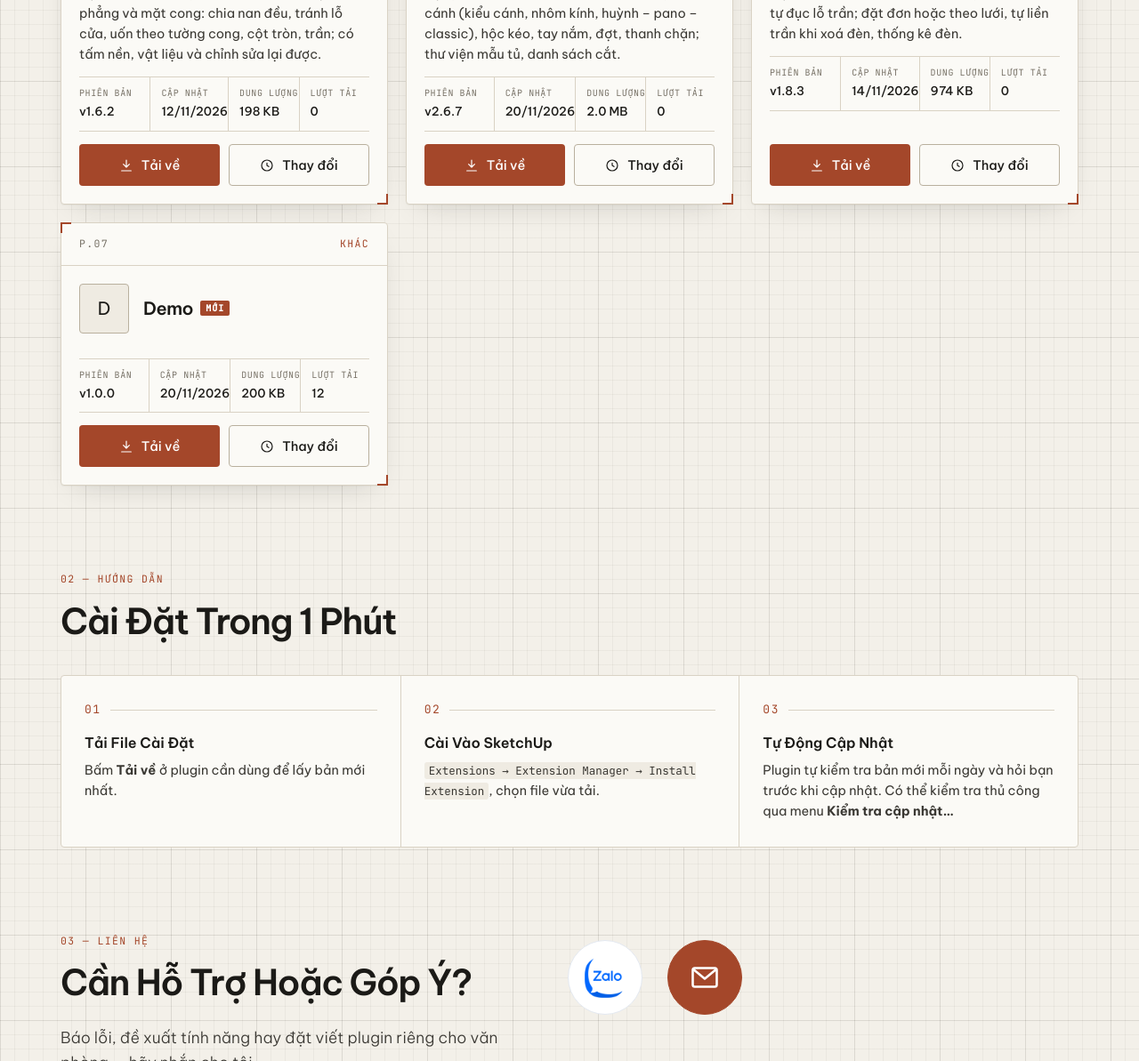
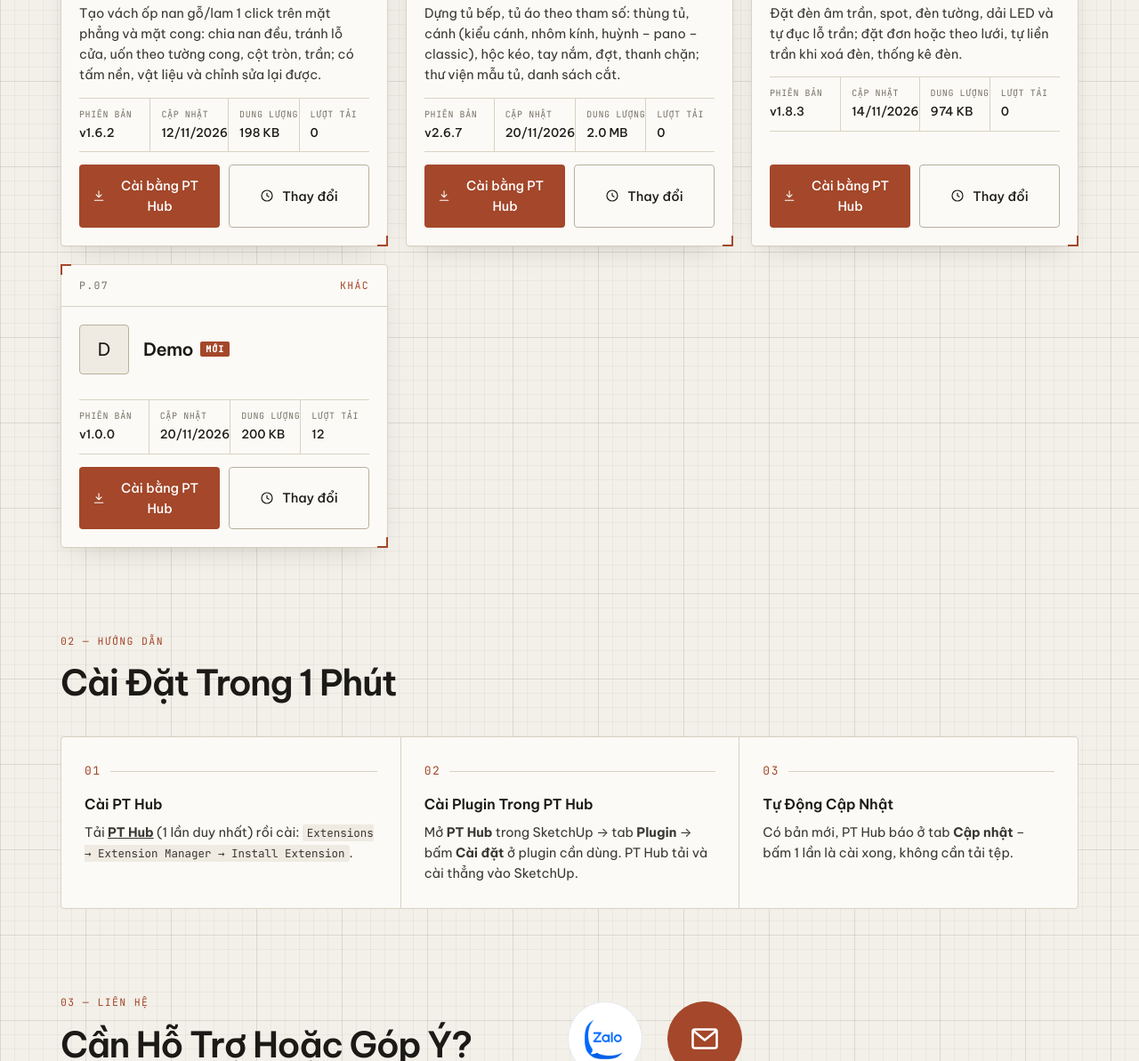
Before and after one commit to doanphutien00-afk/doanphutien00-afk.github.io, a plain HTML site: page index.html in a window 1280 px wide. Shown: the part 1541-2734 px from the top of the page at 89% size. Drawn offline with Linux system fonts and the light colour scheme.

Commit message:
Plugin PT cài qua PT Hub (trang web chỉ tải PT Hub); PT Hub 2.2.1
Co-Authored-By: Claude Opus 5.5 <noreply@anthropic.com>
Claude-Session: https://claude.ai/code/session_0191qHTNoYc7owyz9ntJPz2b

```diff
--- a/index.html
+++ b/index.html
@@ -150,6 +150,10 @@ h3{font-family:var(--serif); font-weight:600; font-size:20px; line-height:1.2; m
 .actions{display:flex; gap:10px; margin-top:auto}
 .actions .btn{flex:1; justify-content:center; padding:11px 14px}
 .log{border-top:1px dashed var(--line-2); padding-top:6px}
+.hubhint{margin-top:12px;padding:12px 14px;border:1px solid var(--accent);border-radius:var(--r);background:color-mix(in srgb,var(--accent) 8%,transparent);animation:hh .35s var(--ease) both}
+.hubhint p{margin:0 0 10px;font-size:14px;color:var(--ink-2)}
+.hh-act{display:flex;gap:8px}.hh-act .btn{flex:1;justify-content:center;padding:8px 12px}
+@keyframes hh{from{opacity:0;transform:translateY(-6px)}to{opacity:1;transform:none}}
 .rel{padding:12px 0; border-bottom:1px solid var(--line)}
 .rel:last-child{border-bottom:0}
 .rel-top{display:flex; justify-content:space-between; gap:10px; font-size:12px}
@@ -417,9 +421,11 @@ const I18N = {
     demo:"Đang hiển thị dữ liệu mẫu. Trên GitHub Pages trang sẽ lấy phiên bản thật.",
     err:"Không kết nối được máy chủ phiên bản. Vui lòng tải lại sau ít phút.",
     sec_install_k:"Hướng dẫn", sec_install:"Cài đặt trong 1 phút",
-    s1_t:"Tải file cài đặt", s1_d:"Bấm <b>Tải về</b> ở plugin cần dùng để lấy bản mới nhất.",
-    s2_t:"Cài vào SketchUp", s2_d:"<code>Extensions → Extension Manager → Install Extension</code>, chọn file vừa tải.",
-    s3_t:"Tự động cập nhật", s3_d:"Plugin tự kiểm tra bản mới mỗi ngày và hỏi bạn trước khi cập nhật. Có thể kiểm tra thủ công qua menu <b>Kiểm tra cập nhật…</b>",
+    s1_t:"Cài PT Hub", s1_d:"Tải <a href=\"#\" data-gethub><b>PT Hub</b></a> (1 lần duy nhất) rồi cài: <code>Extensions → Extension Manager → Install Extension</code>.",
+    s2_t:"Cài plugin trong PT Hub", s2_d:"Mở <b>PT Hub</b> trong SketchUp → tab <b>Plugin</b> → bấm <b>Cài đặt</b> ở plugin cần dùng. PT Hub tải và cài thẳng vào SketchUp.",
+    s3_t:"Tự động cập nhật", s3_d:"Có bản mới, PT Hub báo ở tab <b>Cập nhật</b> – bấm 1 lần là cài xong, không cần tải tệp.",
+    hub_btn:"Cài bằng PT Hub", get_hub:"Tải PT Hub", how:"Hướng dẫn",
+    hub_hint:"Plugin PT được cài qua <b>PT Hub</b>: mở SketchUp → PT Hub → tab Plugin → bấm <b>Cài đặt</b> ở <b>{n}</b>. Chưa có PT Hub? Tải về và cài 1 lần.",
     sec_contact_k:"Liên hệ", sec_contact:"Cần hỗ trợ hoặc góp ý?",
     contact_sub:"Báo lỗi, đề xuất tính năng hay đặt viết plugin riêng cho văn phòng — hãy nhắn cho tôi.",
     zalo:"Zalo", email:"Email", copy:"SAO CHÉP", copied:"Đã sao chép", open:"MỞ",
@@ -440,9 +446,11 @@ const I18N = {
     demo:"Showing sample data. On GitHub Pages the real releases are loaded.",
     err:"Could not reach the release server. Please reload in a few minutes.",
     sec_install_k:"Guide", sec_install:"Install in one minute",
-    s1_t:"Download the installer", s1_d:"Click <b>Download</b> on the plugin you need to get the latest build.",
-    s2_t:"Install in SketchUp", s2_d:"<code>Extensions → Extension Manager → Install Extension</code>, then pick the file.",
-    s3_t:"Auto-updates", s3_d:"Each plugin checks for new versions daily and asks before updating. You can also use <b>Check for updates…</b> in its menu.",
+    s1_t:"Install PT Hub", s1_d:"Download <a href=\"#\" data-gethub><b>PT Hub</b></a> once and install it: <code>Extensions → Extension Manager → Install Extension</code>.",
+    s2_t:"Install plugins in PT Hub", s2_d:"Open <b>PT Hub</b> in SketchUp → <b>Plugins</b> tab → click <b>Install</b> on the plugin you need. PT Hub downloads and installs it.",
+    s3_t:"Auto-updates", s3_d:"New versions appear in the <b>Updates</b> tab – one click installs them, no files to download.",
+    hub_btn:"Install with PT Hub", get_hub:"Get PT Hub", how:"Guide",
+    hub_hint:"PT plugins are installed through <b>PT Hub</b>: open SketchUp → PT Hub → Plugins tab → click <b>Install</b> on <b>{n}</b>. No PT Hub yet? Download and install it once.",
     sec_contact_k:"Contact", sec_contact:"Need help or have an idea?",
     contact_sub:"Bug reports, feature requests or a custom plugin for your studio — just send me a message.",
     zalo:"Zalo", email:"Email", copy:"COPY", copied:"Copied", open:"OPEN",
@@ -530,11 +538,14 @@ function render(){
           <div><dt class="mono">${T("downloads")}</dt><dd>${fmtNum(p.downloads)}</dd></div>
         </dl>
         <div class="actions">
-          <a class="btn primary" href="${esc(L?.url||"#")}" aria-disabled="${!L?.url}"><svg><use href="#i-dl"/></svg>${L?T("download"):T("unreleased")}</a>
+          ${p.id==="pt_hub"?`<a class="btn primary" href="${esc(L?.url||"#")}" aria-disabled="${!L?.url}"><svg><use href="#i-dl"/></svg>${L?T("get_hub"):T("unreleased")}</a>`:
+            `<button class="btn primary" data-hub="${esc(p.id)}" aria-expanded="${state.hub===p.id}" ${L?"":"disabled"}><svg><use href="#i-dl"/></svg>${L?T("hub_btn"):T("unreleased")}</button>`}
           ${p.versions.length?`<button class="btn ghost" data-log="${esc(p.id)}" aria-expanded="${open}"><svg><use href="#i-log"/></svg>${open?T("hide"):T("changelog")}</button>`:""}
         </div>
+        ${state.hub===p.id?`<div class="hubhint"><p>${T("hub_hint").replace("{n}",esc(name))}</p><div class="hh-act">
+          <a class="btn primary" href="${esc(hubUrl()||"#")}"><svg><use href="#i-dl"/></svg>${T("get_hub")}</a><a class="btn ghost" href="#install">${T("how")}</a></div></div>`:""}
         ${open?`<div class="log">${p.versions.map(v=>`<div class="rel">
-          <div class="rel-top mono"><span><b>v${esc(v.version)}</b> · ${fmtDate(v.date)}</span>${v.url?`<a href="${esc(v.url)}">${T("this_ver")} ↓</a>`:""}</div>
+          <div class="rel-top mono"><span><b>v${esc(v.version)}</b> · ${fmtDate(v.date)}</span>${v.url&&p.id==="pt_hub"?`<a href="${esc(v.url)}">${T("this_ver")} ↓</a>`:""}</div>
           <div class="notes">${md(v.notes)||`<i>${T("no_notes")}</i>`}</div></div>`).join("")}</div>`:""}
       </div>
     </article>`}).join("");
@@ -569,7 +580,9 @@ function save(k,v){try{localStorage.setItem(k,v)}catch(e){}}
 
 $("#q").addEventListener("input",e=>{state.q=e.target.value;render()});
 $("#chips").addEventListener("click",e=>{const b=e.target.closest(".chip");if(!b)return;state.cat=b.dataset.c;renderChips();render()});
-$("#grid").addEventListener("click",e=>{const b=e.target.closest("[data-log]");if(!b)return;const id=b.dataset.log;state.open.has(id)?state.open.delete(id):state.open.add(id);render()});
+function hubUrl(){return state.plugins.find(x=>x.id==="pt_hub")?.latest?.url||""}
+document.addEventListener("click",e=>{const g=e.target.closest("[data-gethub]");if(!g)return;e.preventDefault();const u=hubUrl();if(u){const a=document.createElement("a");a.href=u;a.className="btn primary";a.style.display="none";$("#grid").appendChild(a);a.click();a.remove()}});
+$("#grid").addEventListener("click",e=>{const h=e.target.closest("[data-hub]");if(h){state.hub=state.hub===h.dataset.hub?null:h.dataset.hub;render();return}const b=e.target.closest("[data-log]");if(!b)return;const id=b.dataset.log;state.open.has(id)?state.open.delete(id):state.open.add(id);render()});
 document.querySelectorAll("[data-lang]").forEach(b=>b.addEventListener("click",()=>{state.lang=b.dataset.lang;save("pt-lang",state.lang);applyI18n()}));
 $("#themeBtn").addEventListener("click",()=>{const r=document.documentElement;r.dataset.theme=r.dataset.theme==="dark"?"light":"dark";save("pt-theme",r.dataset.theme)});
 
--- a/plugins.json
+++ b/plugins.json
@@ -31,11 +31,11 @@
       "icon": "icons/pt_hub.svg",
       "name_en": "PT Hub",
       "description_en": "PT plugin manager: install, auto-update, roll back, custom toolbars and feedback with screenshots.",
-      "download": "pt-hub/goi/pt_hub-2.2.0.rbz",
-      "version": "2.2.0",
+      "download": "pt-hub/goi/pt_hub-2.2.1.rbz",
+      "version": "2.2.1",
       "date": "2026-11-20",
-      "size": 197449,
-      "notes": "- Đăng nhập tài khoản PT (dùng chung với trang web): email/mật khẩu hoặc Google qua trình duyệt\n- Góp ý / báo lỗi gửi thẳng lên trang web kèm ảnh (tự nén) và nhật ký; xem trạng thái và phản hồi của tác giả ngay trong PT Hub\n- Trang Plugin: nút chuyển xem dạng danh sách / lưới\n- Ủng hộ tác giả và liên hệ chuyển vào Cài đặt → Hỗ trợ; bỏ tab Nguồn, Nâng cao và các nút Trang phát hành / Trang trên Claude"
+      "size": 197293,
+      "notes": "- Mọi plugin PT cài qua PT Hub: tải từ máy chủ PT và cài thẳng vào SketchUp (không còn mở trang Claude / tải tay)\n- Bỏ nút \"Nhập danh sách từ Claude…\" ở tab Cập nhật\n- Plugin gỡ trên trang quản trị (hidden) không còn hiện để cài mới / cập nhật"
     },
     {
       "id": "mai_viet",
```
Also changed, not shown: pt-hub/PT_Hub_phien_ban.json (+7 -7 lines), 1 other file.
